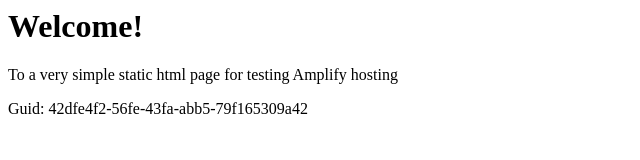
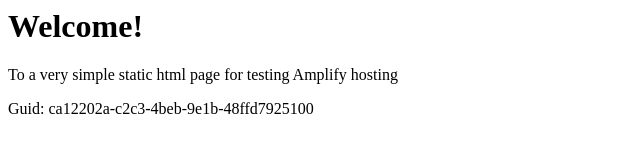
Before and after one commit to aws-aemilia-syd/Github-PR-Commit-Integration-Test-DoNotTouch-GitHubWebhookPushCanaryTest-v1-preprod-ap-southeast-2, a website: page src/index.html in a window 1280 px wide. Shown: the full height of the page, 0-640 px from the left. Drawn offline with Linux system fonts and the light colour scheme.

Commit message:
commit from integ tests

```diff
--- a/src/index.html
+++ b/src/index.html
@@ -12,6 +12,6 @@
 <body>
     <h1>Welcome!</h1>
     <p>To a very simple static html page for testing Amplify hosting</p>
-    <p>Guid: 42dfe4f2-56fe-43fa-abb5-79f165309a42</p></body>
+    <p>Guid: ca12202a-c2c3-4beb-9e1b-48ffd7925100</p></body>
 
 </html>
```
